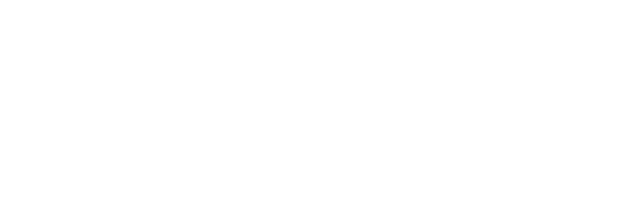
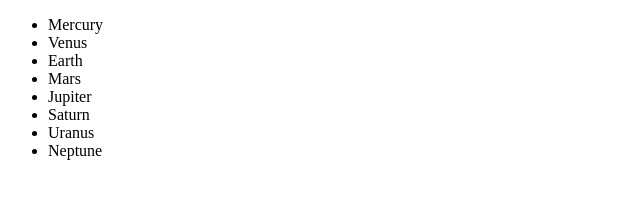
Before and after one commit to T-AsiaFries/codeup-web-exercises, a website: page planets.js.html in a window 1280 px wide. Shown: the whole page, without its empty margins (0-640 px from the left). Drawn offline with Linux system fonts and the light colour scheme.

Commit message:
finished planets-string exercise

```diff
--- a/planets.js.html
+++ b/planets.js.html
@@ -6,5 +6,15 @@
 </head>
 <body>
 <script src="js/planets-array.js"></script>
+<ul>
+    <li>Mercury</li>
+    <li>Venus</li>
+    <li>Earth</li>
+    <li>Mars</li>
+    <li>Jupiter</li>
+    <li>Saturn</li>
+    <li>Uranus</li>
+    <li>Neptune</li>
+</ul>
 </body>
 </html>
```
Also changed, not shown: js/planets-string.js (+11 -3 lines).
